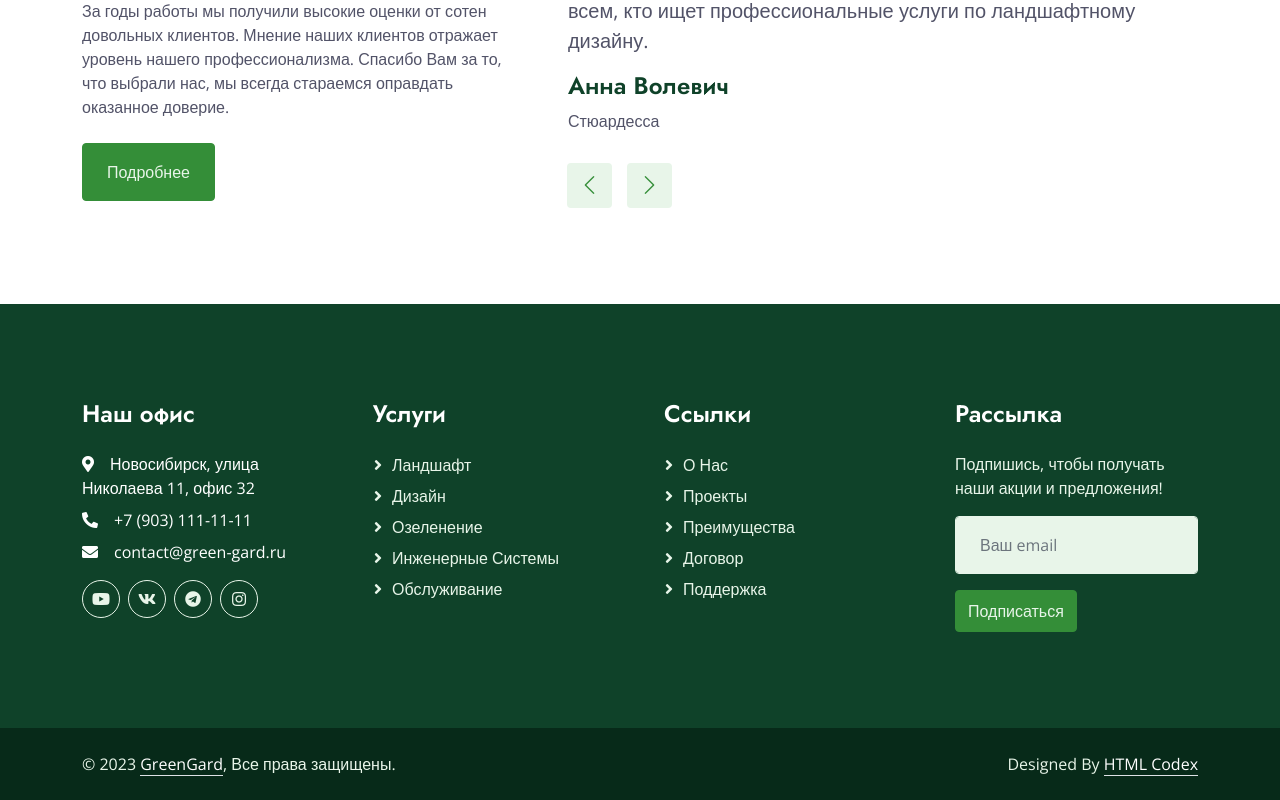
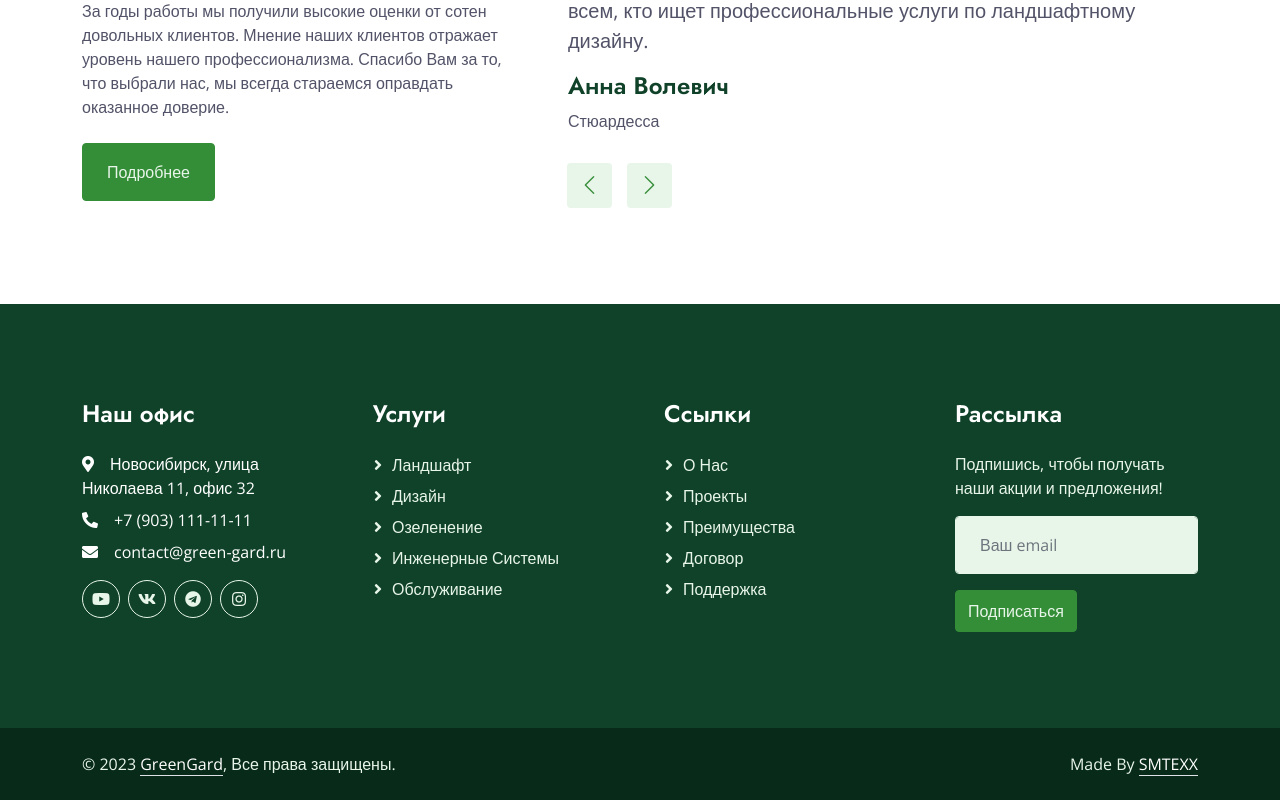
Before and after one commit to smtexx/green-gard, a Next.js app: page / in a window 1280 px wide. Shown: the part 6686-7486 px from the top of the page. Built offline with nearby package versions, Linux system fonts and the light colour scheme.

Commit message:
Change "made by" content

```diff
--- a/components/Layout/Layout.jsx
+++ b/components/Layout/Layout.jsx
@@ -344,12 +344,14 @@ export default function Layout({ children }) {
               , Все права защищены.
             </div>
             <div className="col-md-6 text-center text-md-end">
-              Designed By{' '}
+              Made By{' '}
               <a
                 className="border-bottom"
-                href="https://htmlcodex.com"
+                href={`mailto:${contacts.email}`}
+                target="_blank"
+                rel="noopener noreferrer"
               >
-                HTML Codex
+                SMTEXX
               </a>
             </div>
           </div>
```
